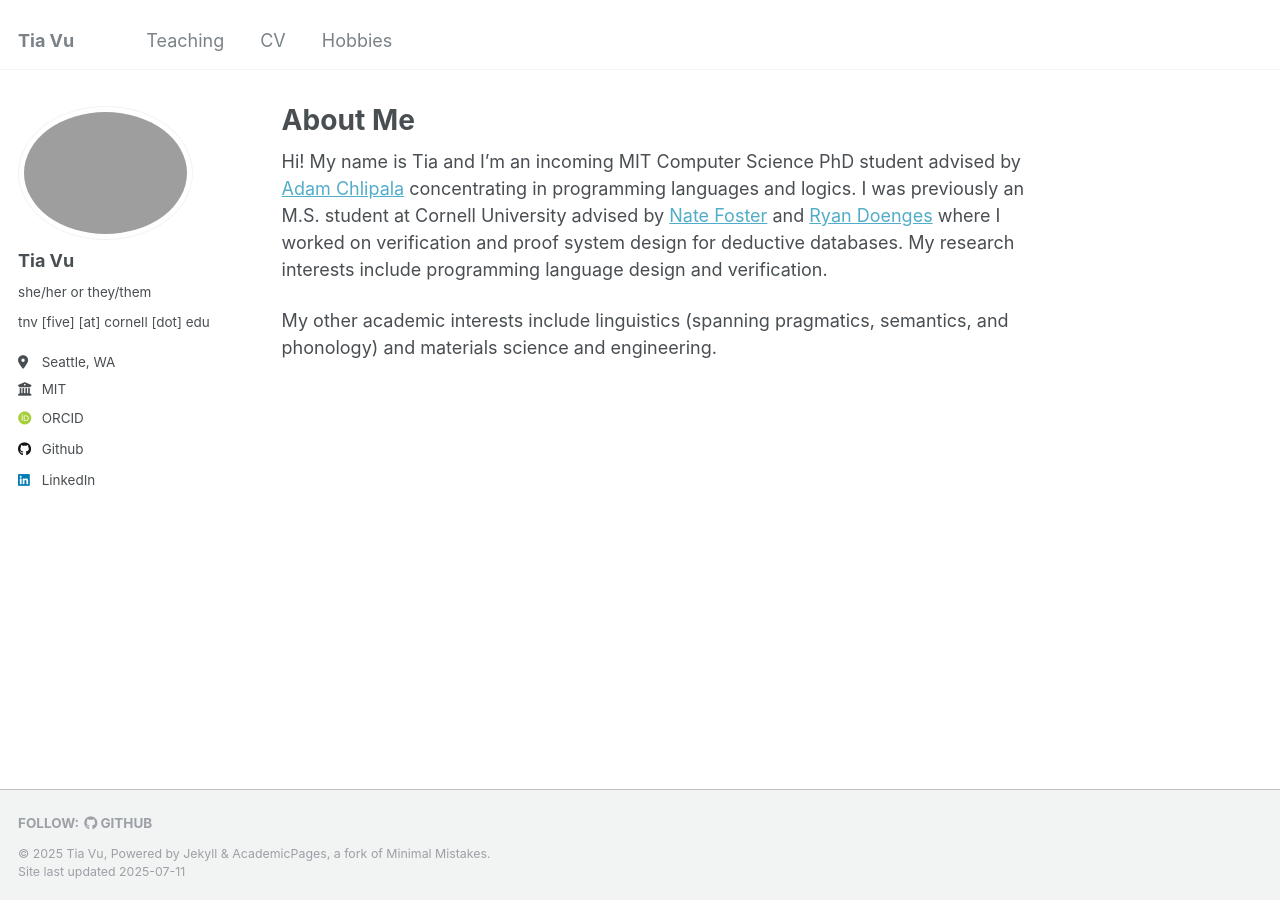
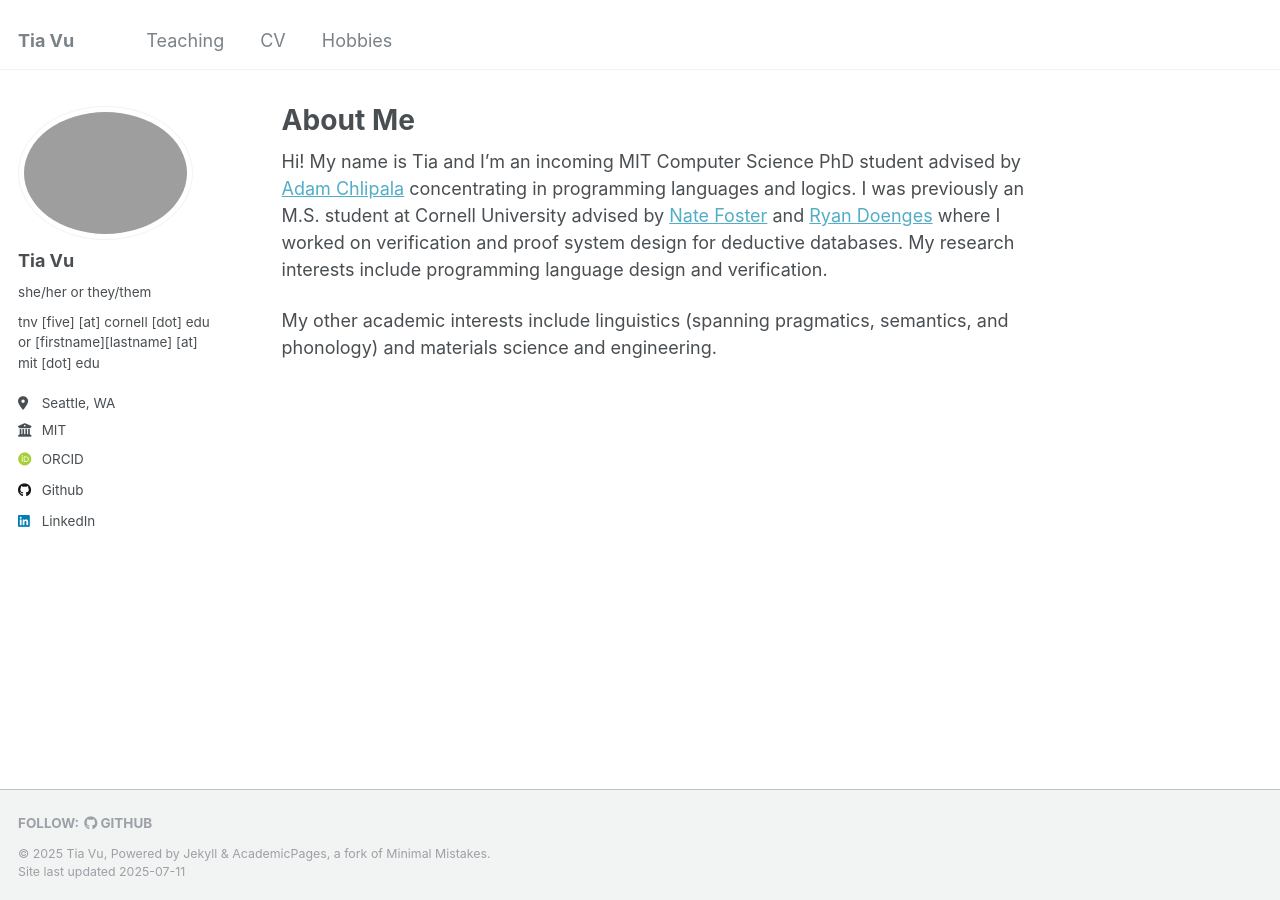
Before and after one commit to Tia-Vu/Tia-Vu.github.io, a Jekyll site: the page built from _pages/about.md, in a window 1280 px wide. Built offline with Jekyll 4.4.1, drawn with Linux system fonts in a browser that asks for light colours; some web fonts are replaced.

Commit message:
Add MIT email

```diff
--- a/_config.yml
+++ b/_config.yml
@@ -24,7 +24,7 @@ author:
   avatar           : "profile.JPG"
   name             : "Tia Vu"
   pronouns         : "she/her or they/them"
-  bio              : "tnv [five] [at] cornell [dot] edu"
+  bio              : "tnv [five] [at] cornell [dot] edu or [firstname][lastname] [at] mit [dot] edu"
   location         : "Seattle, WA"
   employer         : "MIT"
   uri              : # URL
```
